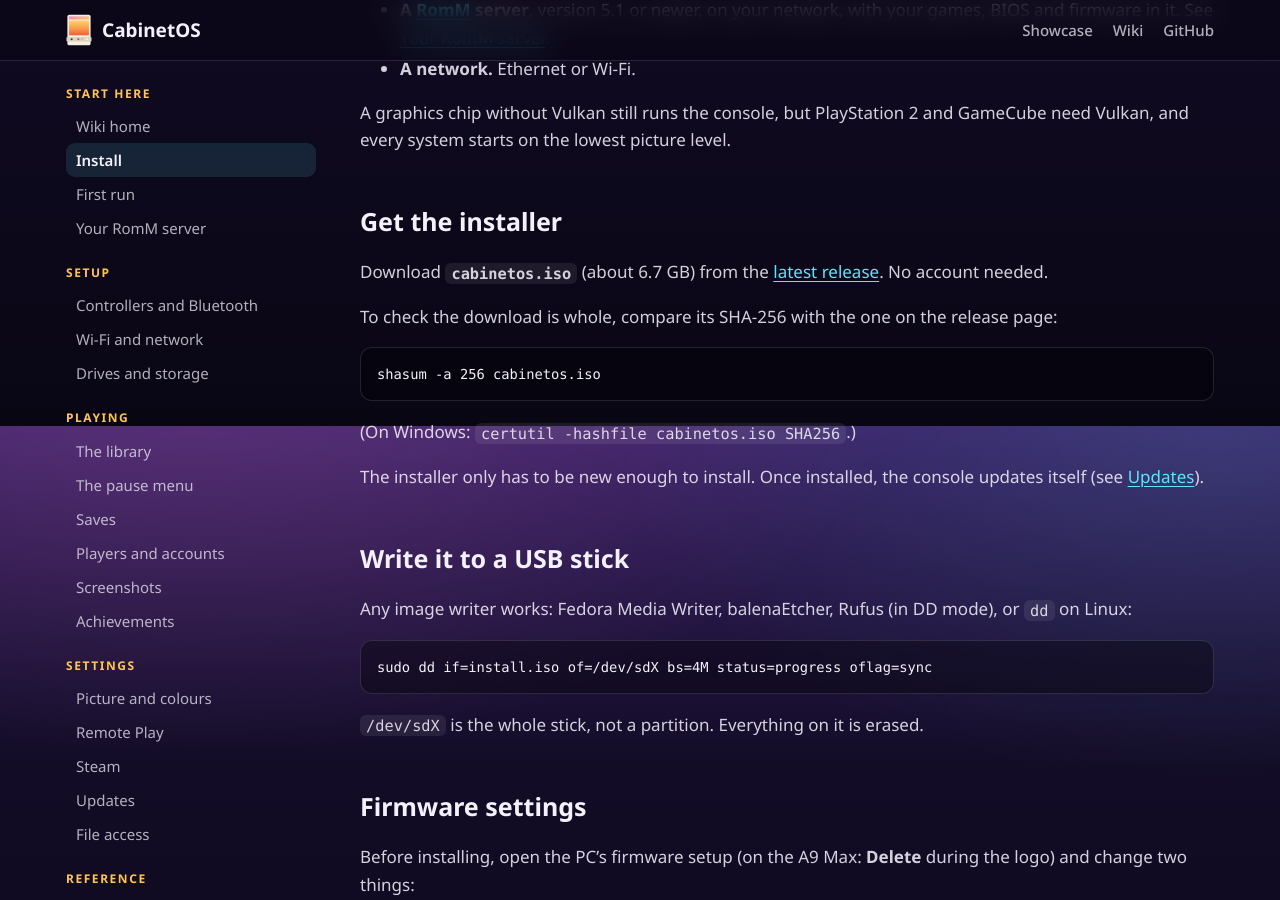
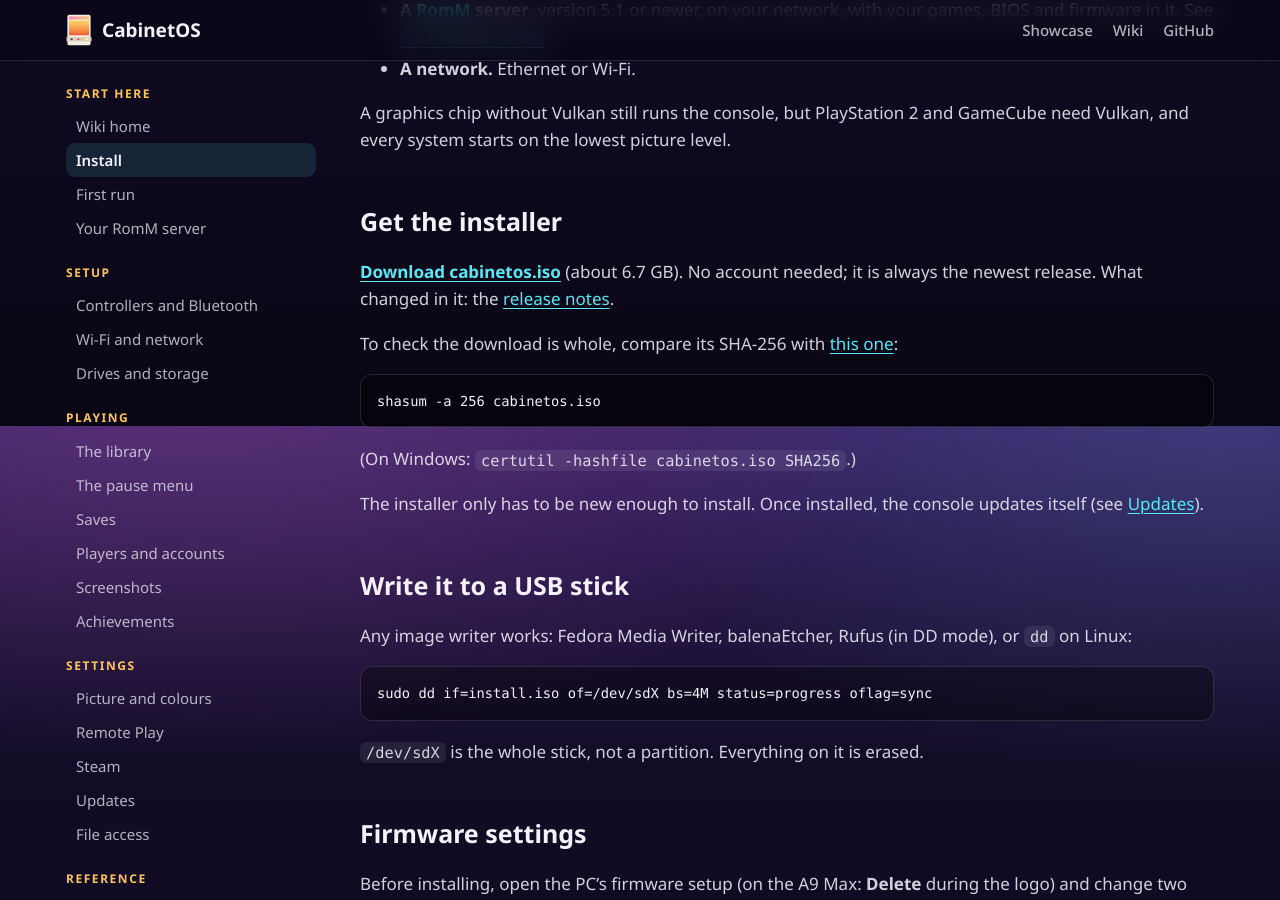
Before and after one commit to MMagTech/cabinetos, a Jekyll site: the page built from docs/wiki/install.md, in a window 1280 px wide and 900 px high, scrolled down 474 px. Built offline with Jekyll 4.4.1, drawn with Linux system fonts in a browser that asks for light colours; our own code applies the rules of GitHub Pages for plain Markdown files.

Commit message:
Download links go straight to the file; Get it opens the install steps
The ISO's address never changes (each release replaces it), so the install
page and README link it directly, with the checksum beside it; the release
page is for the notes. Get it opens the install page at the download.

Co-Authored-By: Claude Opus 5.5 <noreply@anthropic.com>

````diff
--- a/docs/index.html
+++ b/docs/index.html
@@ -27,7 +27,7 @@
       <a href="#systems" class="hide-sm">Systems</a>
       <a href="wiki/">Wiki</a>
       <a href="https://github.com/MMagTech/cabinetos" class="hide-sm">GitHub</a>
-      <a href="https://github.com/MMagTech/cabinetos/releases/latest" class="cta-small">Get it</a>
+      <a href="wiki/install.html#get-the-installer" class="cta-small">Get it</a>
     </nav>
   </div>
 </header>
--- a/docs/wiki/install.md
+++ b/docs/wiki/install.md
@@ -24,12 +24,12 @@ GameCube need Vulkan, and every system starts on the lowest picture level.
 
 ## Get the installer
 
-Download **`cabinetos.iso`** (about 6.7 GB) from the
-[latest release](https://github.com/MMagTech/cabinetos/releases/latest). No
-account needed.
+**[Download cabinetos.iso](https://download.mmagtech.com/cabinetos.iso)**
+(about 6.7 GB). No account needed; it is always the newest release. What
+changed in it: the [release notes](https://github.com/MMagTech/cabinetos/releases/latest).
 
-To check the download is whole, compare its SHA-256 with the one on the
-release page:
+To check the download is whole, compare its SHA-256 with
+[this one](https://download.mmagtech.com/cabinetos.iso.sha256):
 
 ```bash
 shasum -a 256 cabinetos.iso
````
Also changed, not shown: README.md.
